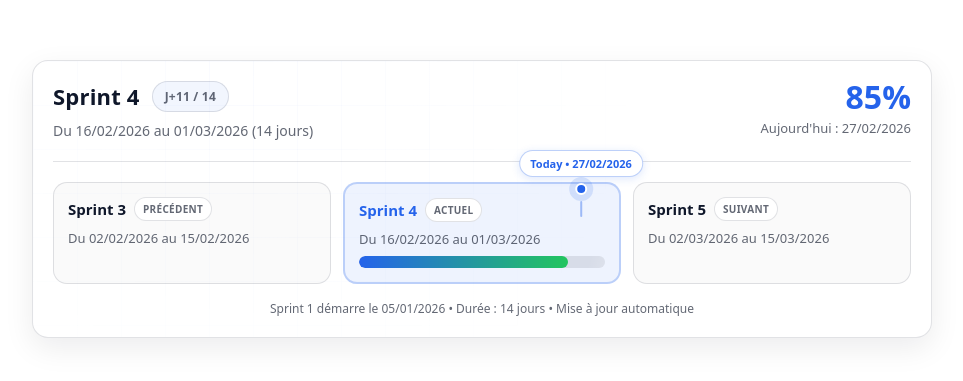
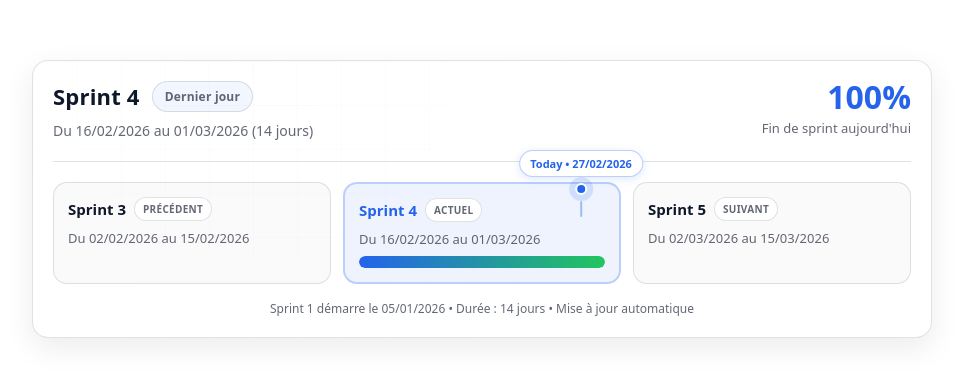
Before and after one commit to playoffamateurs-ship-it/Sprint-Notion, a plain HTML site: page index.html in a window 1280 px wide. Shown: the part 201-582 px from the top of the page, without its empty margins (158-1121 px from the left). Drawn offline with Linux system fonts and the light colour scheme.

Commit message:
Update index.html
passage des jours calendaires aux jours ouvrés

```diff
--- a/index.html
+++ b/index.html
@@ -382,6 +382,25 @@
   const daysBetween = (a,b) => Math.floor((b-a)/(1000*60*60*24));
   const clamp = (v,min,max) => Math.max(min, Math.min(max, v));
 
+  // ---- NEW: ignore weekends for progress ----
+  const isWeekend = (d) => {
+    const day = d.getDay(); // 0=Sun, 6=Sat
+    return day === 0 || day === 6;
+  };
+
+  // Count working days from start to end (inclusive)
+  function workingDaysInclusive(start, end){
+    if (end < start) return 0;
+    let count = 0;
+    const cur = new Date(start);
+    while (cur <= end){
+      if (!isWeekend(cur)) count++;
+      cur.setDate(cur.getDate() + 1);
+    }
+    return count;
+  }
+  // -----------------------------------------
+
   function sprintBounds(sprint1Start, sprintIndex){
     const start = addDays(sprint1Start, (sprintIndex-1)*SPRINT_LENGTH_DAYS);
     const end = addDays(start, SPRINT_LENGTH_DAYS-1);
@@ -400,12 +419,18 @@
     const prev = sprintBounds(sprint1, Math.max(1, sprintIndex-1));
     const next = sprintBounds(sprint1, sprintIndex+1);
 
-    const dayInSprint = clamp(daysBetween(cur.start, today)+1, 1, SPRINT_LENGTH_DAYS);
-    const progress = clamp((dayInSprint-1)/(SPRINT_LENGTH_DAYS-1), 0, 1);
-    const pct = Math.round(progress*100);
+    // ===== UPDATED: progress on working days (Mon–Fri) only =====
+    const totalWorkDays = workingDaysInclusive(cur.start, cur.end);
 
-    const isLastDay = dayInSprint === SPRINT_LENGTH_DAYS;
-    const pill = isLastDay ? "Dernier jour" : `J+${dayInSprint-1} / ${SPRINT_LENGTH_DAYS}`;
+    const effectiveEnd = today < cur.start ? addDays(cur.start, -1) : (today > cur.end ? cur.end : today);
+    const doneWorkDays = workingDaysInclusive(cur.start, effectiveEnd);
+
+    const progress = totalWorkDays === 0 ? 0 : clamp(doneWorkDays / totalWorkDays, 0, 1);
+    const pct = Math.round(progress * 100);
+
+    const isLastDay = doneWorkDays >= totalWorkDays;
+    const pill = isLastDay ? "Dernier jour" : `Jours ouvrés : ${doneWorkDays} / ${totalWorkDays}`;
+    // ===========================================================
 
     // Header
     document.getElementById("currentTitle").textContent = `Sprint ${sprintIndex}`;
@@ -433,7 +458,7 @@
       miniFill.style.width = `${pct}%`;
     }, 100);
 
-    // Today marker position
+    // Today marker position (inchangé)
     let pos = 0.5;
 
     const inPrev = today >= prev.start && today <= prev.end;
```
